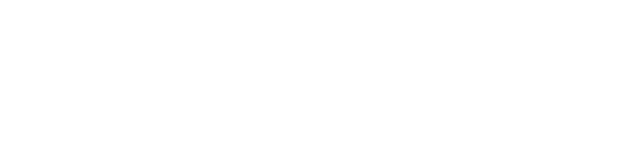
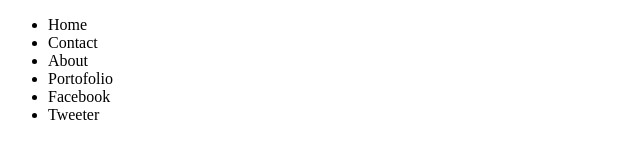
Before and after one commit to RoyalMasterDevs/ARBOL_DE_PROYECTO, a plain HTML site: page index.html in a window 1280 px wide. Shown: the whole page, without its empty margins (0-640 px from the left). Drawn offline with Linux system fonts and the light colour scheme.

Commit message:
Update html file

```diff
--- a/index.html
+++ b/index.html
@@ -1,11 +1,20 @@
 <!DOCTYPE html>
 <html lang="en">
-<head>
-    <meta charset="UTF-8">
-    <meta name="viewport" content="width=device-width, initial-scale=1.0">
-    <title>hola mundo</title>
-</head>
-<body>
-
-</body>
+  <head>
+    <meta charset="UTF-8" />
+    <meta name="viewport" content="width=device-width, initial-scale=1.0" />
+    <title>mi primer pagina</title>
+  </head>
+  <body>
+    <main>
+      <ul>
+        <li>Home</li>
+        <li>Contact</li>
+        <li>About</li>
+        <li>Portofolio</li>
+        <li>Facebook</li>
+        <li>Tweeter</li>
+      </ul>
+    </main>
+  </body>
 </html>
```
Also changed, not shown: style.css (added).
